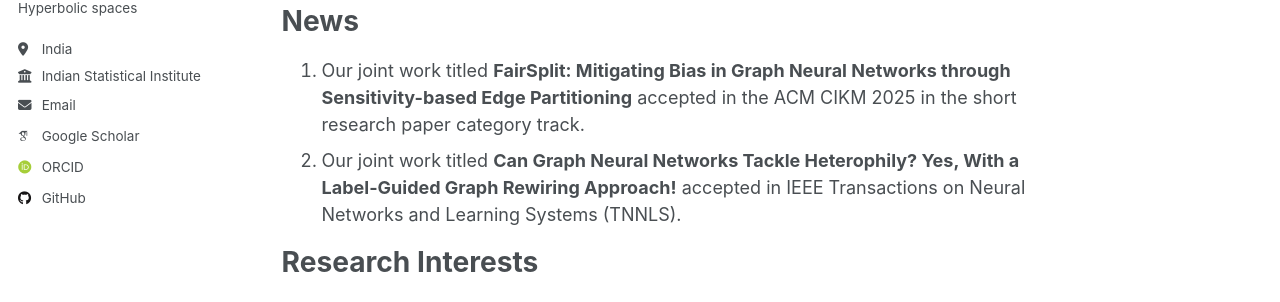
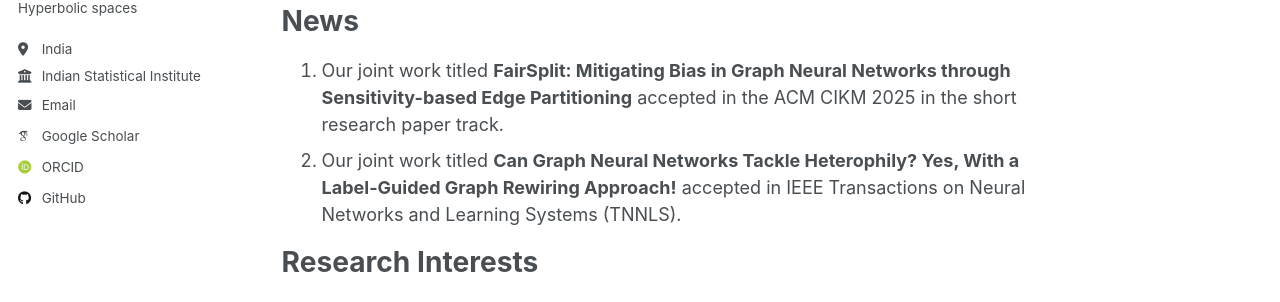
Before and after one commit to kushalbose92/kushalbose92.github.io, a Jekyll site: the page built from _pages/about.md, in a window 1280 px wide and 1178 px high. Shown: the part 346-648 px from the top of the window. Built offline with Jekyll 4.4.1, drawn with Linux system fonts in a browser that asks for light colours; some web fonts are replaced; a script that is not in the unit is left out.

Commit message:
Update about.md

```diff
--- a/_pages/about.md
+++ b/_pages/about.md
@@ -13,7 +13,7 @@
 
 News
 =====
-1. Our joint work titled **FairSplit: Mitigating Bias in Graph Neural Networks through Sensitivity-based Edge Partitioning** accepted in the ACM CIKM 2025 in the short research paper category track.
+1. Our joint work titled **FairSplit: Mitigating Bias in Graph Neural Networks through Sensitivity-based Edge Partitioning** accepted in the ACM CIKM 2025 in the short research paper track.
 2. Our joint work titled **Can Graph Neural Networks Tackle Heterophily? Yes, With a Label-Guided Graph Rewiring Approach!** accepted in IEEE Transactions on Neural Networks and Learning Systems  (TNNLS).
 
 Research Interests
```
